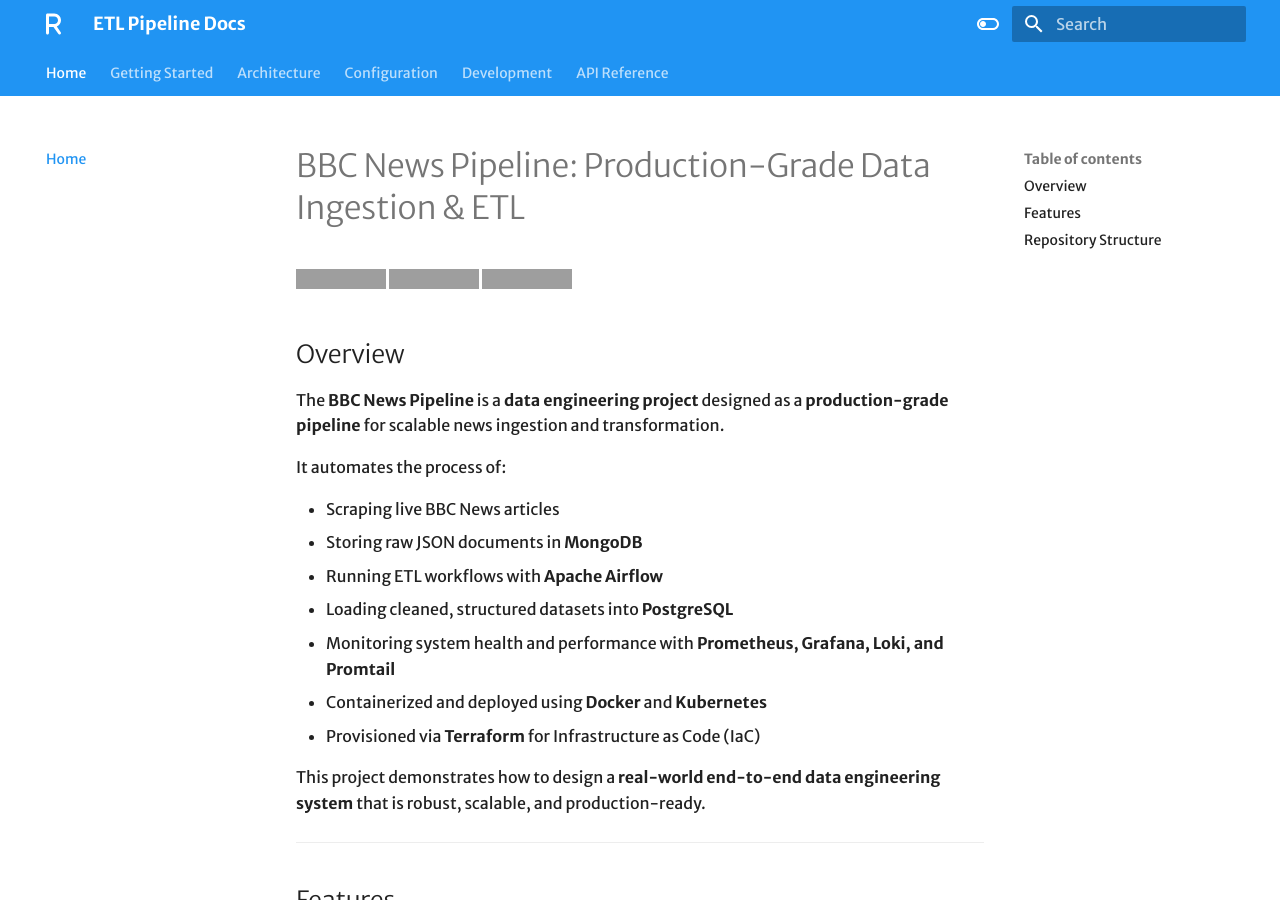
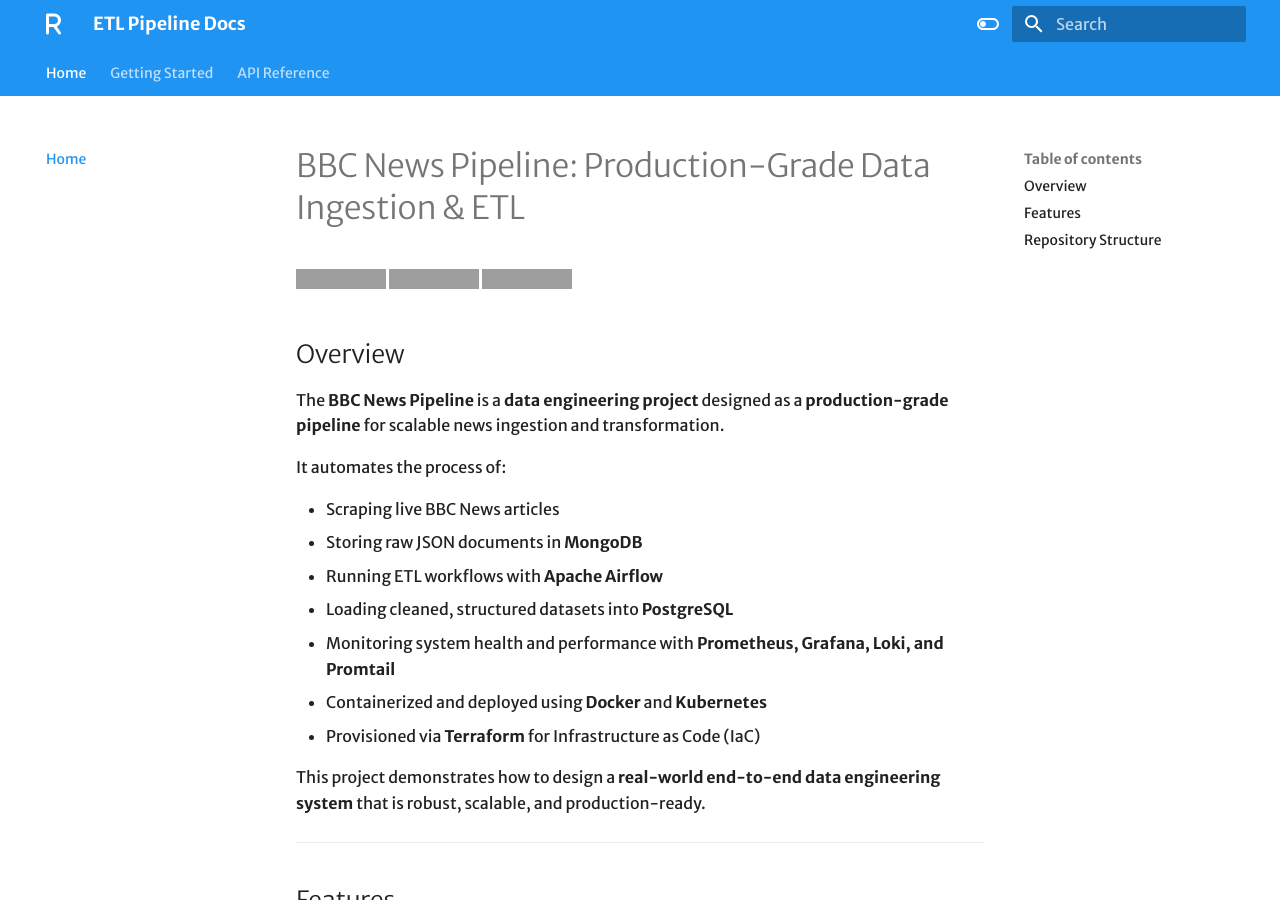
Before and after one commit to Rahul-404/bbc_news_etl_pipeline, an MkDocs documentation site: the page built from docs/index.md, in a window 1280 px wide and 900 px high. Built offline with MkDocs 1.6.1 and Material for MkDocs 9.7.7, drawn with Linux system fonts in a browser that asks for light colours; some web fonts are replaced; some of the changed lines change nothing that is shown; grey boxes are pictures that could not be loaded.

Commit message:
docs: remove unnecessary navigation links in mkdocs config

```diff
--- a/mkdocs.yml
+++ b/mkdocs.yml
@@ -59,20 +59,6 @@
   - Getting Started:
       - Installation: installation.md
       - Usage: usage.md
-  - Architecture:
-      - Overview: architecture/overview.md
-      - Components:
-          - Scraper: architecture/scraper.md
-          - ETL Pipeline: architecture/etl_pipeline.md
-          - Monitoring: architecture/monitoring.md
-  - Configuration:
-      - Loki: configuration/loki.md
-      - Promtail: configuration/promtail.md
-      - Prometheus: configuration/prometheus.md
-  - Development:
-      - Contributing: development/contributing.md
-      - Testing: development/testing.md
-      - Deployment: development/deployment.md
   - API Reference:
       - Mongo Connector: api/clients.mongo_connector.md
 
```
